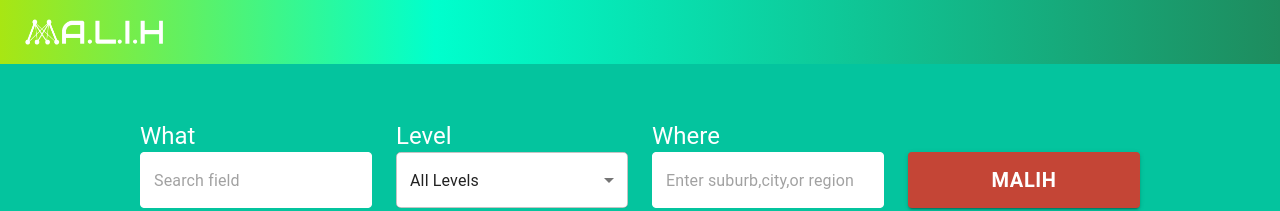
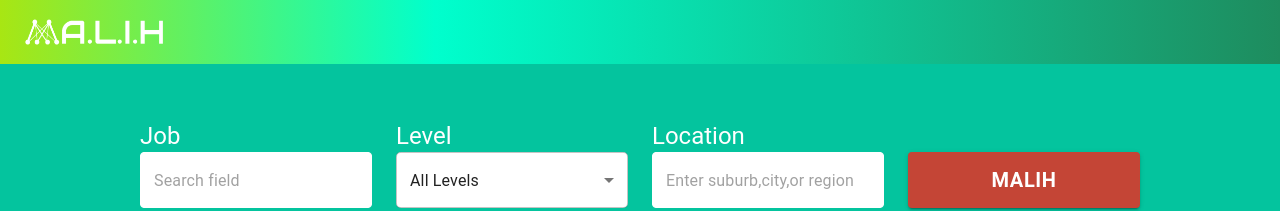
Before and after one commit to CocoLi7777/job-search-portal, a React (Create React App) app: page / in a window 1280 px wide. Shown: the top 211 px of the page. Built offline with nearby package versions, Linux system fonts and the light colour scheme.

Commit message:
clean the code

```diff
--- a/src/Home.js
+++ b/src/Home.js
@@ -1,11 +1,7 @@
 /* eslint-disable no-unused-vars */
-import React, { useState, useRef, useEffect } from 'react';
-import { Link as RouterLink } from 'react-router-dom';
-import { useHistory } from 'react-router';
+import React, { useState, useEffect } from 'react';
 import PropTypes from 'prop-types';
-import clsx from 'clsx';
 import { makeStyles } from '@material-ui/styles';
-import { Grid, AppBar, Toolbar, colors, Container } from '@material-ui/core';
 import SearchArea from './components/elements/SearchArea';
 import JobList from './components/elements/JobList';
 
--- a/src/components/elements/Header.js
+++ b/src/components/elements/Header.js
@@ -1,7 +1,6 @@
 /* eslint-disable no-unused-vars */
 import React from 'react';
 import PropTypes from 'prop-types';
-import clsx from 'clsx';
 import { makeStyles } from '@material-ui/styles';
 import { AppBar, Toolbar } from '@material-ui/core';
 
--- a/src/components/elements/JobCard.js
+++ b/src/components/elements/JobCard.js
@@ -1,7 +1,6 @@
 import React from 'react';
 import { makeStyles } from '@material-ui/core/styles';
 import Card from '@material-ui/core/Card';
-import { Grid } from '@material-ui/core';
 import CardActions from '@material-ui/core/CardActions';
 import CardContent from '@material-ui/core/CardContent';
 import IconButton from '@material-ui/core/IconButton';
--- a/src/components/elements/JobList.js
+++ b/src/components/elements/JobList.js
@@ -3,7 +3,6 @@
 import PropTypes from 'prop-types';
 import clsx from 'clsx';
 import { makeStyles } from '@material-ui/styles';
-import { Grid, AppBar, Toolbar, colors, Paper } from '@material-ui/core';
 import JobCard from './JobCard';
 import Typography from '@material-ui/core/Typography';
 import PaginationBar from './Pagination';
--- a/src/components/elements/MoreOption.js
+++ b/src/components/elements/MoreOption.js
@@ -7,7 +7,6 @@
 import Typography from '@material-ui/core/Typography';
 import Box from '@material-ui/core/Box';
 import Button from '@material-ui/core/Button';
-import ButtonGroup from '@material-ui/core/ButtonGroup';
 
 function TabPanel(props) {
   const { children, value, index, ...other } = props;
@@ -70,7 +69,7 @@
     height: '60px',
     color: 'white',
     '&:hover': {
-      backgroundColor: 'black',
+      backgroundColor: '#0c3129',
     },
   },
 }));
--- a/src/components/elements/SearchBar.js
+++ b/src/components/elements/SearchBar.js
@@ -1,12 +1,9 @@
 import React from 'react';
 import PropTypes from 'prop-types';
-import clsx from 'clsx';
 import { makeStyles } from '@material-ui/styles';
-import { Paper, Button, Input, Grid, InputBase } from '@material-ui/core';
-import SearchIcon from '@material-ui/icons/Search';
+import { Button, Grid } from '@material-ui/core';
 import TextField from '@material-ui/core/TextField';
 import Typography from '@material-ui/core/Typography';
-import FormHelperText from '@material-ui/core/FormHelperText';
 import FormControl from '@material-ui/core/FormControl';
 import Select from '@material-ui/core/Select';
 import InputLabel from '@material-ui/core/InputLabel';
@@ -19,8 +16,6 @@
   search: {
     minHeight: 200,
     margin: '0px auto',
-
-    //padding: theme.spacing(0, 2),
     display: 'flex',
     alignItems: 'center',
     width: '80%',
@@ -65,19 +60,10 @@
       backgroundColor: '#6a040f',
     },
   },
-  searchIcon: {
-    //marginRight: theme.spacing(2),
-    //color: theme.palette.icon,
-    color: 'black',
-  },
   searchInput: {
     flexGrow: 1,
   },
-  searchButton: {
-    //backgroundColor: theme.palette.common.white,
-    //marginLeft: theme.spacing(2),
-    backgroundColor: 'red',
-  },
+
   formControl: {
     width: '100%',
     backgroundColor: 'white',
@@ -107,7 +93,7 @@
     <Grid container className={classes.search} spacing={3}>
       <Grid item sm={3} xs={12}>
         <Typography variant="h5" className={classes.title}>
-          What
+          Job
         </Typography>
         <TextField
           id="outlined-search"
@@ -142,7 +128,7 @@
       </Grid>
       <Grid item sm={3} xs={12}>
         <Typography variant="h5" className={classes.title}>
-          Where
+          Location
         </Typography>
         <TextField
           id="outlined-search"
@@ -158,7 +144,6 @@
           {' '}
         </Typography>
         <Button
-          className={classes.searchButton}
           onClick={onSearch}
           size="large"
           variant="contained"
```
